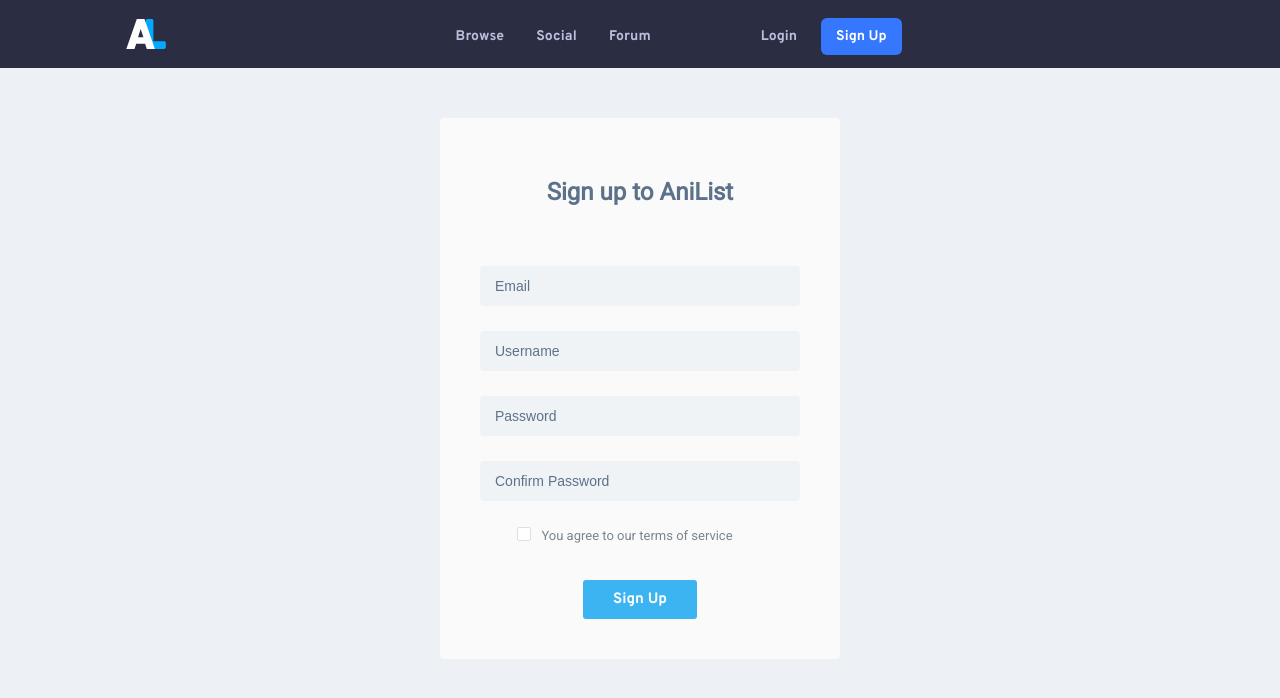
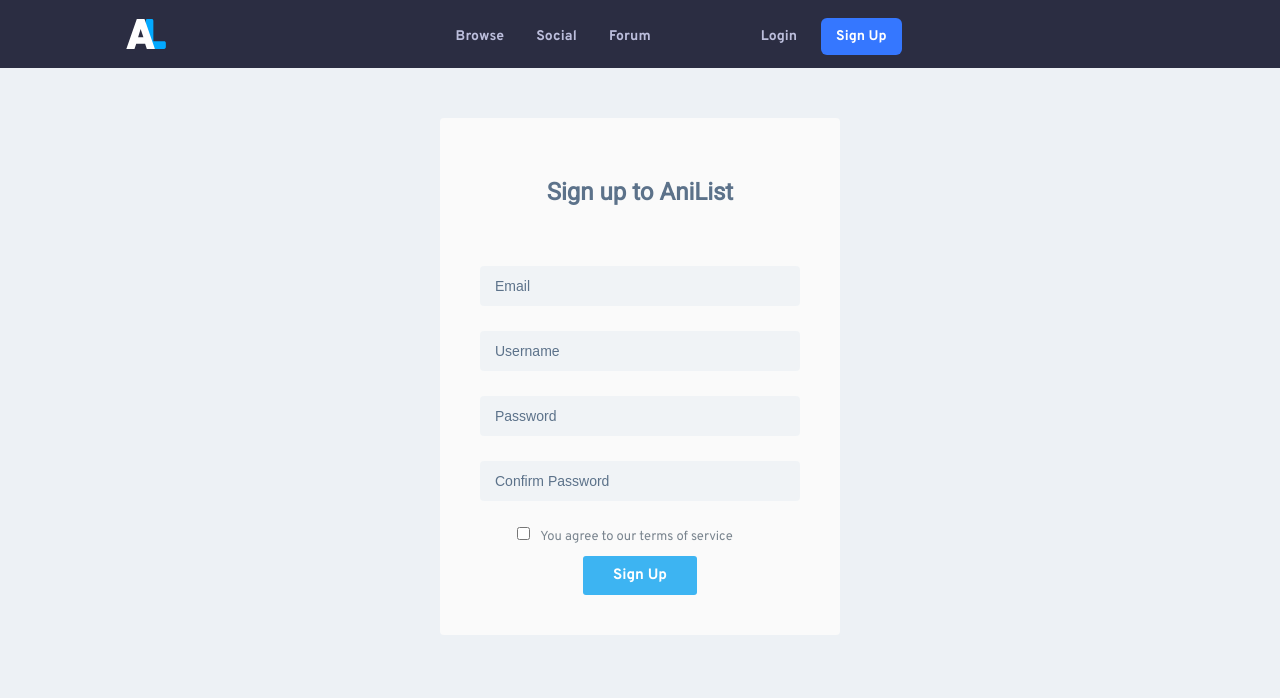
Before and after one commit to marcusplech/anifinder, a React (Create React App) app: page /signup in a window 1280 px wide. Shown: the top 698 px of the page. Built offline with nearby package versions, Linux system fonts and the light colour scheme; no server answers.

Commit message:
checkbox terminado

```diff
--- a/src/components/Card.js
+++ b/src/components/Card.js
@@ -37,7 +37,7 @@
                     </div>
                     <div className="score">
                         <svg
-                            color="green"
+                            color="rgb(123,213,85)"
                             aria-hidden="true"
                             focusable="false"
                             data-prefix="far"
--- a/src/components/Dropdown.css
+++ b/src/components/Dropdown.css
@@ -22,8 +22,18 @@
 }
 
 .open.menu.active {
+    animation: fadein 0.5s;
     transform: scale(1);
     transition: all 0.3s ease-in-out;
+}
+
+@keyframes fadein {
+    from {
+        opacity: 0;
+    }
+    to {
+        opacity: 1;
+    }
 }
 
 .group-title {
--- a/src/components/Dropdown.js
+++ b/src/components/Dropdown.js
@@ -1,16 +1,28 @@
 import React from "react";
 import "./Dropdown.css";
 
-const Dropdown = (props) => {
+const Dropdown = ({
+    id = "menu",
+    open,
+    setOpen,
+    title,
+    canal,
+    onClose = () => {},
+}) => {
+    const handleClickOutside = (e) => {
+        if (e.target.id === id) onClose();
+    };
+
     return (
-        <div className={`open menu ${props.open ? "active" : ""}`}>
+        <div
+            onClick={handleClickOutside}
+            id={id}
+            className={`open menu ${open ? "active" : ""}`}
+        >
             <div className="ps-container">
-                <div
-                    className="option-group"
-                    onClick={() => props.setOpen(false)}
-                >
-                    <div className="group-title">{props.title}</div>
-                    {props.canal}
+                <div className="option-group" onClick={() => setOpen(false)}>
+                    <div className="group-title">{title}</div>
+                    {canal}
                 </div>
             </div>
         </div>
--- a/src/components/Form.css
+++ b/src/components/Form.css
@@ -57,7 +57,7 @@
     padding: 10px 30px;
 }
 
-.el-checkbox {
+.checkbox-container {
     color: #606266;
     font-weight: 500;
     font-size: 14px;
@@ -71,68 +71,21 @@
     margin-right: 30px;
 }
 
-.span-checkbox {
-    white-space: nowrap;
+.label-checkbox {
+    color: rgb(122, 133, 143);
+    font-size: 13px;
+    font-weight: 400;
+    margin-bottom: 25px;
     cursor: pointer;
-    outline: none;
-    display: inline-block;
-    line-height: 1;
-    position: relative;
-    vertical-align: middle;
 }
 
-.el-checkbox-inner {
-    background: rgb(237, 241, 245);
-    border-color: rgba(92, 114, 138, 0.2);
-    display: inline-block;
-    position: relative;
-    border: 1px solid #dcdfe6;
-    border-radius: 2px;
-    box-sizing: border-box;
-    width: 14px;
-    height: 14px;
-    background-color: #fff;
-    z-index: 1;
-    transition: border-color 0.25s cubic-bezier(0.71, -0.46, 0.29, 1.46),
-        background-color 0.25s cubic-bezier(0.71, -0.46, 0.29, 1.46);
+.label-checkbox input {
+    margin-right: 10px;
+    cursor: pointer;
 }
 
-.el-checkbox-inner::after {
-    box-sizing: content-box;
-    content: "";
-    border: 1px solid #fff;
-    border-left: 0;
-    border-top: 0;
-    height: 7px;
-    left: 4px;
-    position: absolute;
-    top: 1px;
-    transform: rotate(45deg) scaleY(0);
-    width: 3px;
-    transition: transform 0.15s ease-in 0.05s;
-    transform-origin: center;
-}
-
-.el-checkbox-original {
-    opacity: 0;
-    outline: none;
-    position: absolute;
-    margin: 0;
-    width: 0;
-    height: 0;
-    z-index: -1;
-}
-
-.el-checkbox-label {
-    color: rgb(122, 133, 143);
-    font-weight: 400;
-    margin-bottom: 25px;
-    display: inline-block;
-    padding-left: 10px;
-    line-height: 19px;
-    font-size: 13px;
-    font-family: Roboto, -apple-system, BlinkMacSystemFont, Segoe UI, Oxygen,
-        Ubuntu, Cantarell, Fira Sans, Droid Sans, Helvetica Neue, sans-serif;
+.label-checkbox input:checked + span {
+    color: #409eff;
 }
 
 /* RESPONSIVIDADE */
@@ -140,7 +93,6 @@
 @media (max-width: 760px) {
     .form-container {
         max-width: 100%;
-        min-height: 100vh;
         margin: 0;
     }
 }
--- a/src/components/Form.js
+++ b/src/components/Form.js
@@ -35,22 +35,14 @@
                                     className="al-input"
                                     placeholder="Confirm Password"
                                 />
-                                <label className="el-checkbox">
-                                    <span
-                                        aria-checked="mixed"
-                                        className="span-checkbox"
-                                    >
-                                        <span className="el-checkbox-inner"></span>
-                                        <input
-                                            className="el-checkbox-original"
-                                            type="checkbox"
-                                            aria-hidden="true"
-                                        ></input>
-                                    </span>
-                                    <span className="el-checkbox-label">
-                                        You agree to our terms of service
-                                    </span>
-                                </label>
+                                <div className="checkbox-container">
+                                    <label className="label-checkbox">
+                                        <input type="checkbox"></input>
+                                        <span>
+                                            You agree to our terms of service
+                                        </span>
+                                    </label>
+                                </div>
                                 <div
                                     onClick={() => setIsModalVisible(true)}
                                     type="submit"
--- a/src/components/Modal.css
+++ b/src/components/Modal.css
@@ -9,6 +9,18 @@
     display: flex;
     justify-content: center;
     align-items: flex-start;
+    transform: scale(1);
+    transition: transform 0.2s ease-in-out;
+    animation: fadein 0.5s;
+}
+
+@keyframes fadein {
+    from {
+        opacity: 0;
+    }
+    to {
+        opacity: 1;
+    }
 }
 
 .modal-container {
--- a/src/components/Search.js
+++ b/src/components/Search.js
@@ -281,6 +281,7 @@
                                         />
                                     </svg>
                                     <Dropdown
+                                        title="Format"
                                         key={openFormat}
                                         open={openFormat}
                                         setOpen={setOpenFormat}
@@ -330,6 +331,7 @@
                                         />
                                     </svg>
                                     <Dropdown
+                                        title="Airing"
                                         key={openAiring}
                                         open={openAiring}
                                         setOpen={setOpenAiring}
```
